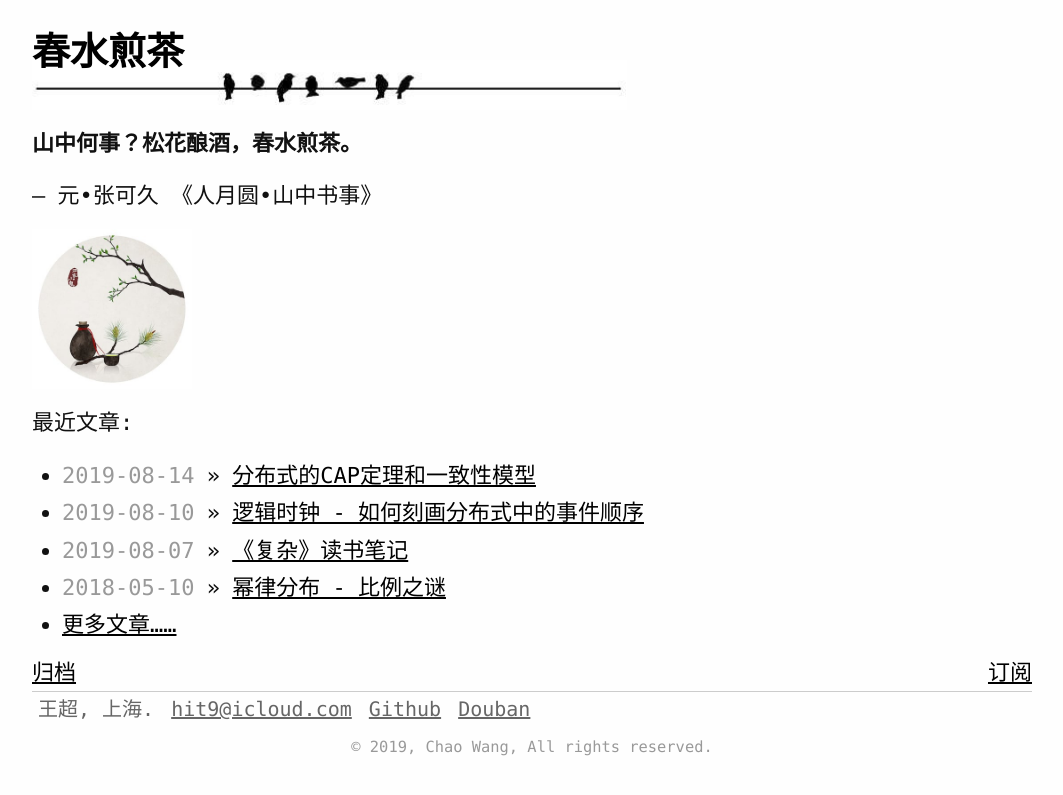
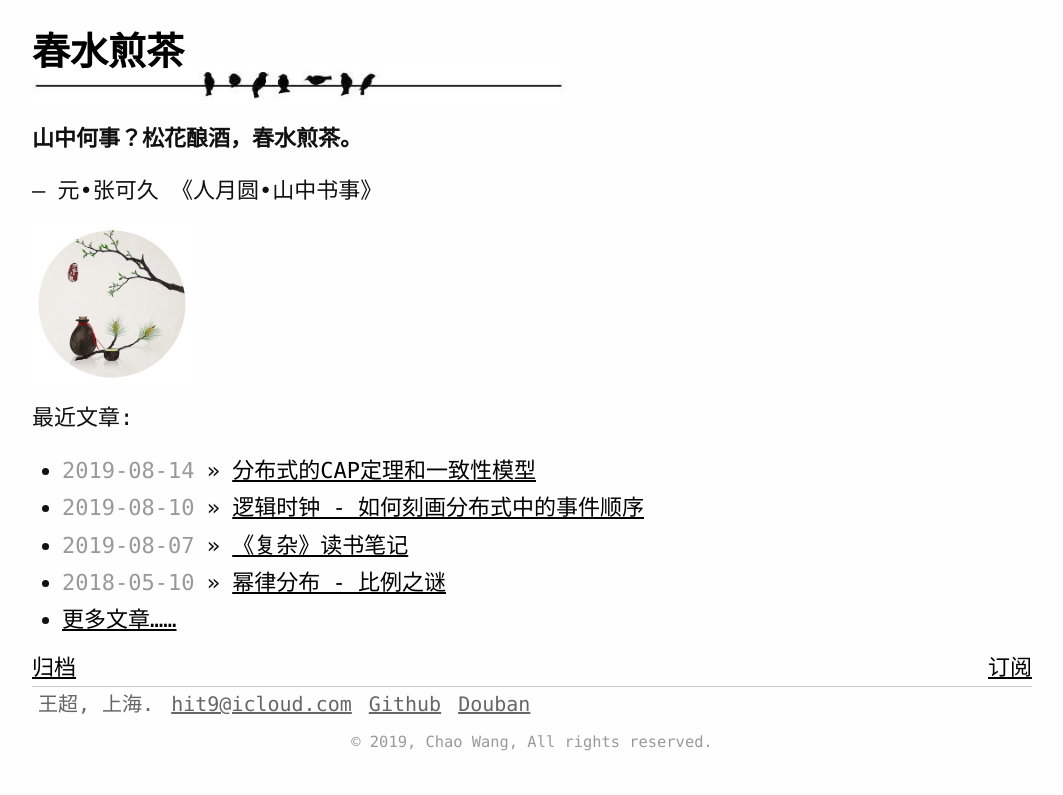
Before and after one commit to gfphoto/writings.sh, a Jekyll site: the page built from index.md, in a window 1280 px wide. Shown: the top 795 px of the page, without its empty margins (108-1171 px from the left). Built offline with Jekyll 4.4.1, drawn with Linux system fonts in a browser that asks for light colours.

Commit message:
Update css

```diff
--- a/assets/src/css/style.css
+++ b/assets/src/css/style.css
@@ -315,7 +315,7 @@ table td :last-child {
 }
 
 /* Divider */
-.divider img { height: 50px; }
+.divider img { height: 45px; }
 header h1 { margin-bottom: 0; }
 header .divider {
   margin-top: -25px;  /* divider.height(50px) / 2 = 25px */
```
Also changed, not shown: assets/css/style.min.css.
